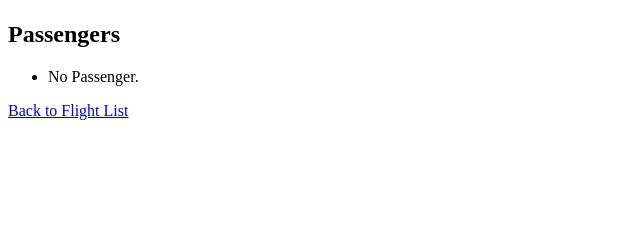
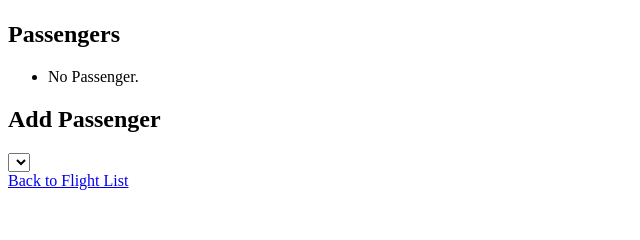
Before and after one commit to sami-suliman/django-project, a Django app: template airline/flights/templates/flights/flight.html in a window 1280 px wide. Shown: the part 133-373 px from the top of the page, without its empty margins (0-640 px from the left). Run offline with Django 3.2, Linux system fonts and the light colour scheme; the template is opened without the code that fills it, so the values that code supplies are empty.

Commit message:
Add passenger fprm  inside flight.html

```diff
--- a/airline/flights/templates/flights/flight.html
+++ b/airline/flights/templates/flights/flight.html
@@ -19,6 +19,13 @@
     {% endfor %}
 </ul>
 
+<h2>Add Passenger</h2>
 
+<form action="{% url 'book' flight.id %}" method="post">
+    {% csrf_token %}
+    <select name="passenger">
+
+    </select>
+</form>
 <a href="{% url 'index' %}">Back to Flight List</a>
 {% endblock %}
--- a/airline/flights/views.py
+++ b/airline/flights/views.py
@@ -15,6 +15,8 @@ def flight(request, flight_id):
     return render(request, "flights/flight.html", {
         "flight": flight,
         "passengers": flight.passengers.all()
+
+
     })
 
 def book(request, flight_id):
```
